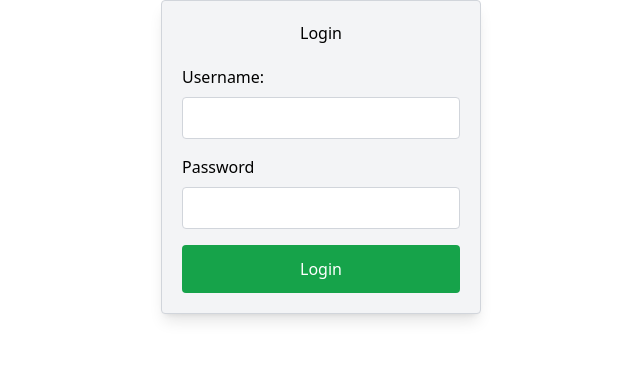
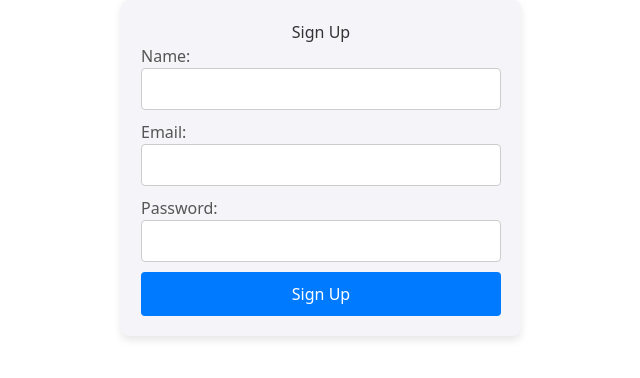
Before and after one commit to sangeeth-606/Ecommerce-Follow-Alongg, a React (Vite) app in the folder client/: page /signup in a window 1280 px wide. Shown: the top 378 px of the page, without its empty margins (319-959 px from the left). Built offline with nearby package versions, Linux system fonts and the light colour scheme.

Commit message:
Add signup page

```diff
--- a/client/src/App.jsx
+++ b/client/src/App.jsx
@@ -1,15 +1,21 @@
-
-import Login from './pages/Login'
-
+import { BrowserRouter, Routes, Route } from "react-router-dom";
+import Login from "./pages/Login";
+import SignUp from "./pages/SignUp";
+import LandingPage from "./pages/LandingPage";
 
 function App() {
-  // const [count, setCount] = useState(0)
-
   return (
     <>
-    <Login/>
+    {/* <SignUp /> */}
+    <BrowserRouter>
+      <Routes>
+        <Route path="/" element={<LandingPage />} />
+        <Route path="/login" element={<Login />} />
+        <Route path="/signup" element={<SignUp />} />
+      </Routes>
+    </BrowserRouter>
     </>
-  )
+  );
 }
 
-export default App
+export default App;
--- a/client/src/index.css
+++ b/client/src/index.css
@@ -1,3 +1,66 @@
 @tailwind base;
 @tailwind components;
 @tailwind utilities;
+@layer base {
+  :root {
+    --background: 0 0% 100%;
+    --foreground: 240 10% 3.9%;
+    --card: 0 0% 100%;
+    --card-foreground: 240 10% 3.9%;
+    --popover: 0 0% 100%;
+    --popover-foreground: 240 10% 3.9%;
+    --primary: 240 5.9% 10%;
+    --primary-foreground: 0 0% 98%;
+    --secondary: 240 4.8% 95.9%;
+    --secondary-foreground: 240 5.9% 10%;
+    --muted: 240 4.8% 95.9%;
+    --muted-foreground: 240 3.8% 46.1%;
+    --accent: 240 4.8% 95.9%;
+    --accent-foreground: 240 5.9% 10%;
+    --destructive: 0 84.2% 60.2%;
+    --destructive-foreground: 0 0% 98%;
+    --border: 240 5.9% 90%;
+    --input: 240 5.9% 90%;
+    --ring: 240 10% 3.9%;
+    --chart-1: 12 76% 61%;
+    --chart-2: 173 58% 39%;
+    --chart-3: 197 37% 24%;
+    --chart-4: 43 74% 66%;
+    --chart-5: 27 87% 67%;
+    --radius: 0.5rem
+  }
+  .dark {
+    --background: 240 10% 3.9%;
+    --foreground: 0 0% 98%;
+    --card: 240 10% 3.9%;
+    --card-foreground: 0 0% 98%;
+    --popover: 240 10% 3.9%;
+    --popover-foreground: 0 0% 98%;
+    --primary: 0 0% 98%;
+    --primary-foreground: 240 5.9% 10%;
+    --secondary: 240 3.7% 15.9%;
+    --secondary-foreground: 0 0% 98%;
+    --muted: 240 3.7% 15.9%;
+    --muted-foreground: 240 5% 64.9%;
+    --accent: 240 3.7% 15.9%;
+    --accent-foreground: 0 0% 98%;
+    --destructive: 0 62.8% 30.6%;
+    --destructive-foreground: 0 0% 98%;
+    --border: 240 3.7% 15.9%;
+    --input: 240 3.7% 15.9%;
+    --ring: 240 4.9% 83.9%;
+    --chart-1: 220 70% 50%;
+    --chart-2: 160 60% 45%;
+    --chart-3: 30 80% 55%;
+    --chart-4: 280 65% 60%;
+    --chart-5: 340 75% 55%
+  }
+}
+@layer base {
+  * {
+    @apply border-border;
+  }
+  body {
+    @apply bg-background text-foreground;
+  }
+}
--- /dev/null
+++ b/client/src/pages/LandingPage.jsx
@@ -0,0 +1,38 @@
+import { useNavigate } from "react-router-dom";
+
+function LandingPage() {
+  const navigate = useNavigate();
+
+  const buttonStyle = {
+    padding: "10px 20px",
+    margin: "10px",
+    borderRadius: "5px",
+    border: "1px solid #007bff",
+    backgroundColor: "#007bff",
+    color: "white",
+    cursor: "pointer",
+    fontSize: "16px",
+  };
+
+  const containerStyle = {
+    display: "flex",
+    flexDirection: "column",
+    alignItems: "center",
+    justifyContent: "center",
+    height: "100vh",
+    backgroundColor: "#f5f5f5",
+  };
+
+  return (
+    <div style={containerStyle}>
+      <button style={buttonStyle} onClick={() => navigate("/signup")}>
+        Sign Up
+      </button>
+      <button style={buttonStyle} onClick={() => navigate("/login")}>
+        Login
+      </button>
+    </div>
+  );
+}
+
+export default LandingPage;
--- /dev/null
+++ b/client/src/pages/SignUp.jsx
@@ -0,0 +1,113 @@
+import { useState } from 'react';
+
+const SignUp = () => {
+  const [formData, setFormData] = useState({
+    name: '',
+    email: '',
+    password: '',
+  });
+
+  const [error, setError] = useState('');
+
+  const handleChange = (e) => {
+    setFormData({
+      ...formData,
+      [e.target.name]: e.target.value,
+    });
+  };
+
+  const handleSubmit = (e) => {
+    e.preventDefault();
+    const { name, email, password } = formData;
+
+    if (!name || !email || !password) {
+      setError('All fields are required');
+    } else if (!email.includes('@')) {
+      setError('Enter a valid email');
+    } else if (password.length < 6) {
+      setError('Password must be at least 6 characters');
+    } else {
+      setError('');
+      alert('Form submitted!');
+    }
+  };
+
+  return (
+    <div
+      style={{
+        maxWidth: '400px',
+        margin: 'auto',
+        padding: '20px',
+        backgroundColor: '#f4f4f9', // Light grey background for contrast
+        borderRadius: '8px',
+        boxShadow: '0 4px 8px rgba(0, 0, 0, 0.1)',
+      }}
+    >
+      <h2 style={{ textAlign: 'center', color: '#333' }}>Sign Up</h2>
+      <form onSubmit={handleSubmit}>
+        <div style={{ marginBottom: '10px' }}>
+          <label style={{ color: '#555' }}>Name:</label>
+          <input
+            type="text"
+            name="name"
+            value={formData.name}
+            onChange={handleChange}
+            style={{
+              width: '100%',
+              padding: '8px',
+              border: '1px solid #ccc',
+              borderRadius: '4px',
+            }}
+          />
+        </div>
+        <div style={{ marginBottom: '10px' }}>
+          <label style={{ color: '#555' }}>Email:</label>
+          <input
+            type="email"
+            name="email"
+            value={formData.email}
+            onChange={handleChange}
+            style={{
+              width: '100%',
+              padding: '8px',
+              border: '1px solid #ccc',
+              borderRadius: '4px',
+            }}
+          />
+        </div>
+        <div style={{ marginBottom: '10px' }}>
+          <label style={{ color: '#555' }}>Password:</label>
+          <input
+            type="password"
+            name="password"
+            value={formData.password}
+            onChange={handleChange}
+            style={{
+              width: '100%',
+              padding: '8px',
+              border: '1px solid #ccc',
+              borderRadius: '4px',
+            }}
+          />
+        </div>
+        {error && <p style={{ color: 'red' }}>{error}</p>}
+        <button
+          type="submit"
+          style={{
+            padding: '10px',
+            width: '100%',
+            backgroundColor: '#007bff', // Simple blue button
+            color: '#fff',
+            border: 'none',
+            borderRadius: '4px',
+            cursor: 'pointer',
+          }}
+        >
+          Sign Up
+        </button>
+      </form>
+    </div>
+  );
+};
+
+export default SignUp;
--- a/client/tailwind.config.js
+++ b/client/tailwind.config.js
@@ -1,11 +1,60 @@
 /** @type {import('tailwindcss').Config} */
 export default {
-  content: [
+    darkMode: ["class"],
+    content: [
     "./index.html",
     "./src/**/*.{js,ts,jsx,tsx}",
   ],
   theme: {
-    extend: {},
+  	extend: {
+  		borderRadius: {
+  			lg: 'var(--radius)',
+  			md: 'calc(var(--radius) - 2px)',
+  			sm: 'calc(var(--radius) - 4px)'
+  		},
+  		colors: {
+  			background: 'hsl(var(--background))',
+  			foreground: 'hsl(var(--foreground))',
+  			card: {
+  				DEFAULT: 'hsl(var(--card))',
+  				foreground: 'hsl(var(--card-foreground))'
+  			},
+  			popover: {
+  				DEFAULT: 'hsl(var(--popover))',
+  				foreground: 'hsl(var(--popover-foreground))'
+  			},
+  			primary: {
+  				DEFAULT: 'hsl(var(--primary))',
+  				foreground: 'hsl(var(--primary-foreground))'
+  			},
+  			secondary: {
+  				DEFAULT: 'hsl(var(--secondary))',
+  				foreground: 'hsl(var(--secondary-foreground))'
+  			},
+  			muted: {
+  				DEFAULT: 'hsl(var(--muted))',
+  				foreground: 'hsl(var(--muted-foreground))'
+  			},
+  			accent: {
+  				DEFAULT: 'hsl(var(--accent))',
+  				foreground: 'hsl(var(--accent-foreground))'
+  			},
+  			destructive: {
+  				DEFAULT: 'hsl(var(--destructive))',
+  				foreground: 'hsl(var(--destructive-foreground))'
+  			},
+  			border: 'hsl(var(--border))',
+  			input: 'hsl(var(--input))',
+  			ring: 'hsl(var(--ring))',
+  			chart: {
+  				'1': 'hsl(var(--chart-1))',
+  				'2': 'hsl(var(--chart-2))',
+  				'3': 'hsl(var(--chart-3))',
+  				'4': 'hsl(var(--chart-4))',
+  				'5': 'hsl(var(--chart-5))'
+  			}
+  		}
+  	}
   },
-  plugins: [],
+  plugins: [require("tailwindcss-animate")],
 }
```
Also changed, not shown: client/package.json (+8 -1 lines), client/components.json (added), 2 other files (tests, documents, lock files or other folders).
